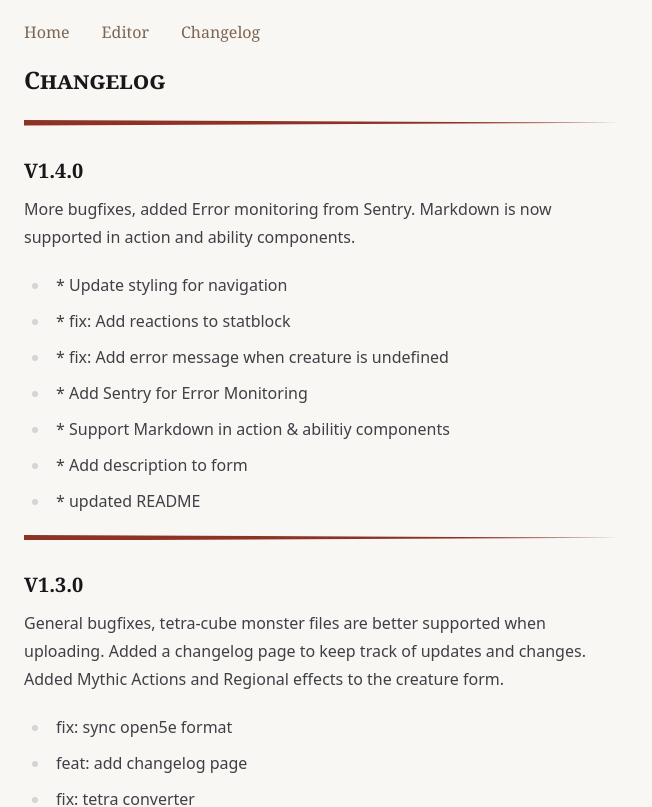
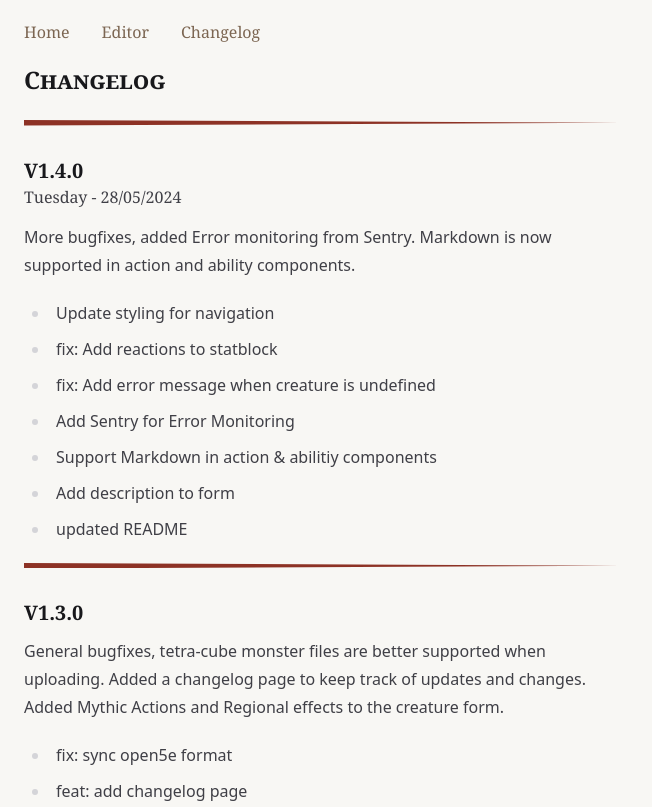
Before and after one commit to aaronsts/monsterbrew, a Next.js app: page /changelog in a window 1280 px wide. Shown: the top 807 px of the page, without its empty margins (0-652 px from the left). Built offline with nearby package versions, Linux system fonts and the light colour scheme; a web font is replaced by a local one.

Commit message:
add date to changelog

```diff
--- a/src/app/changelog/page.tsx
+++ b/src/app/changelog/page.tsx
@@ -7,18 +7,19 @@ export default async function Changelog() {
 			<div>
 				<Divider />
 				<h3>V1.4.0</h3>
+				<span className="font-short">Tuesday - 28/05/2024</span>
 				<p>
 					More bugfixes, added Error monitoring from Sentry. Markdown is now
 					supported in action and ability components.
 				</p>
 				<ul>
-					<li>* Update styling for navigation</li>
-					<li>* fix: Add reactions to statblock </li>
-					<li>* fix: Add error message when creature is undefined </li>
-					<li>* Add Sentry for Error Monitoring </li>
-					<li>* Support Markdown in action & abilitiy components </li>
-					<li>* Add description to form </li>
-					<li>* updated README </li>
+					<li>Update styling for navigation</li>
+					<li>fix: Add reactions to statblock </li>
+					<li>fix: Add error message when creature is undefined </li>
+					<li>Add Sentry for Error Monitoring </li>
+					<li>Support Markdown in action & abilitiy components </li>
+					<li>Add description to form </li>
+					<li>updated README </li>
 				</ul>
 			</div>
 			<div>
```
